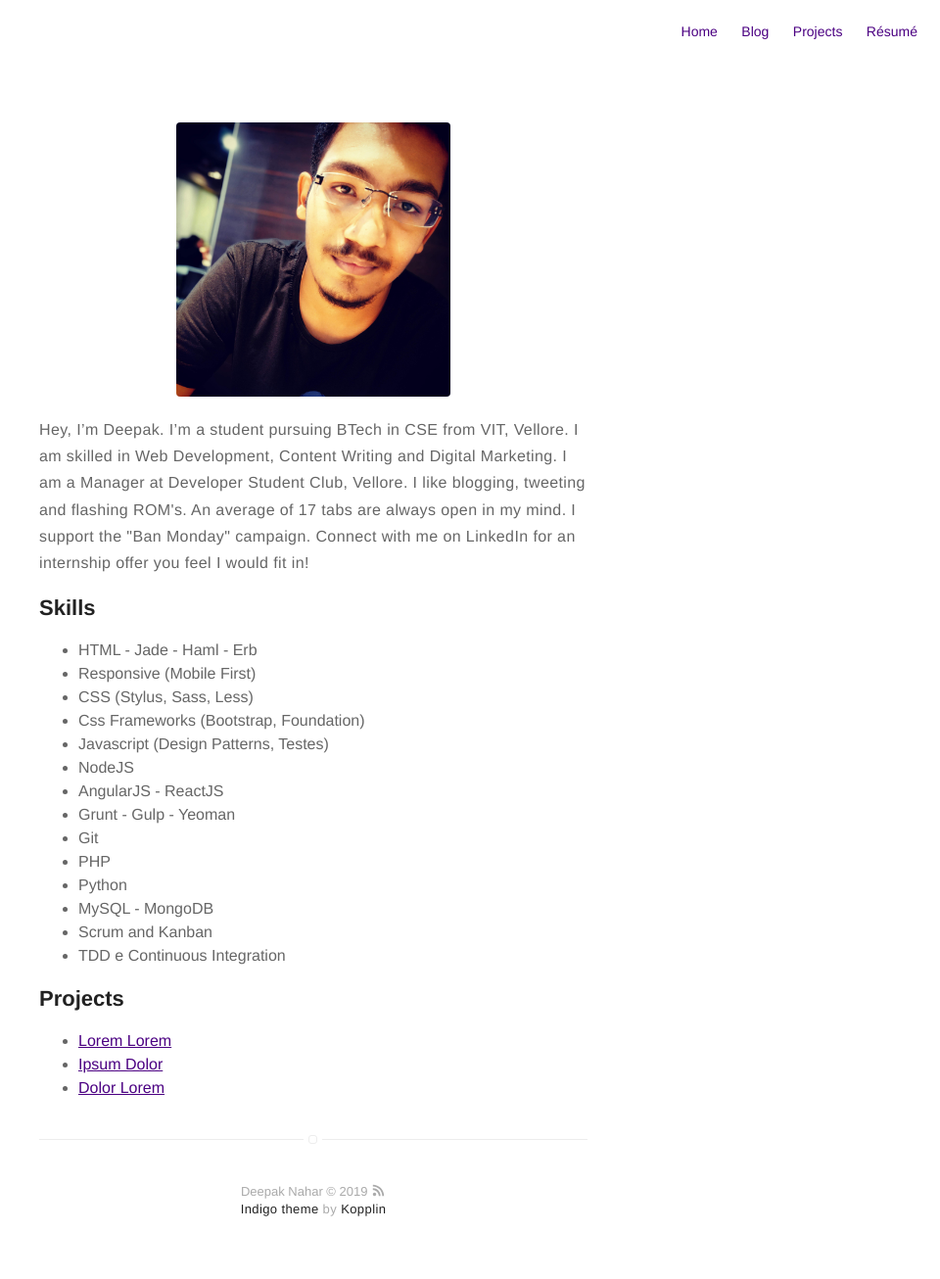
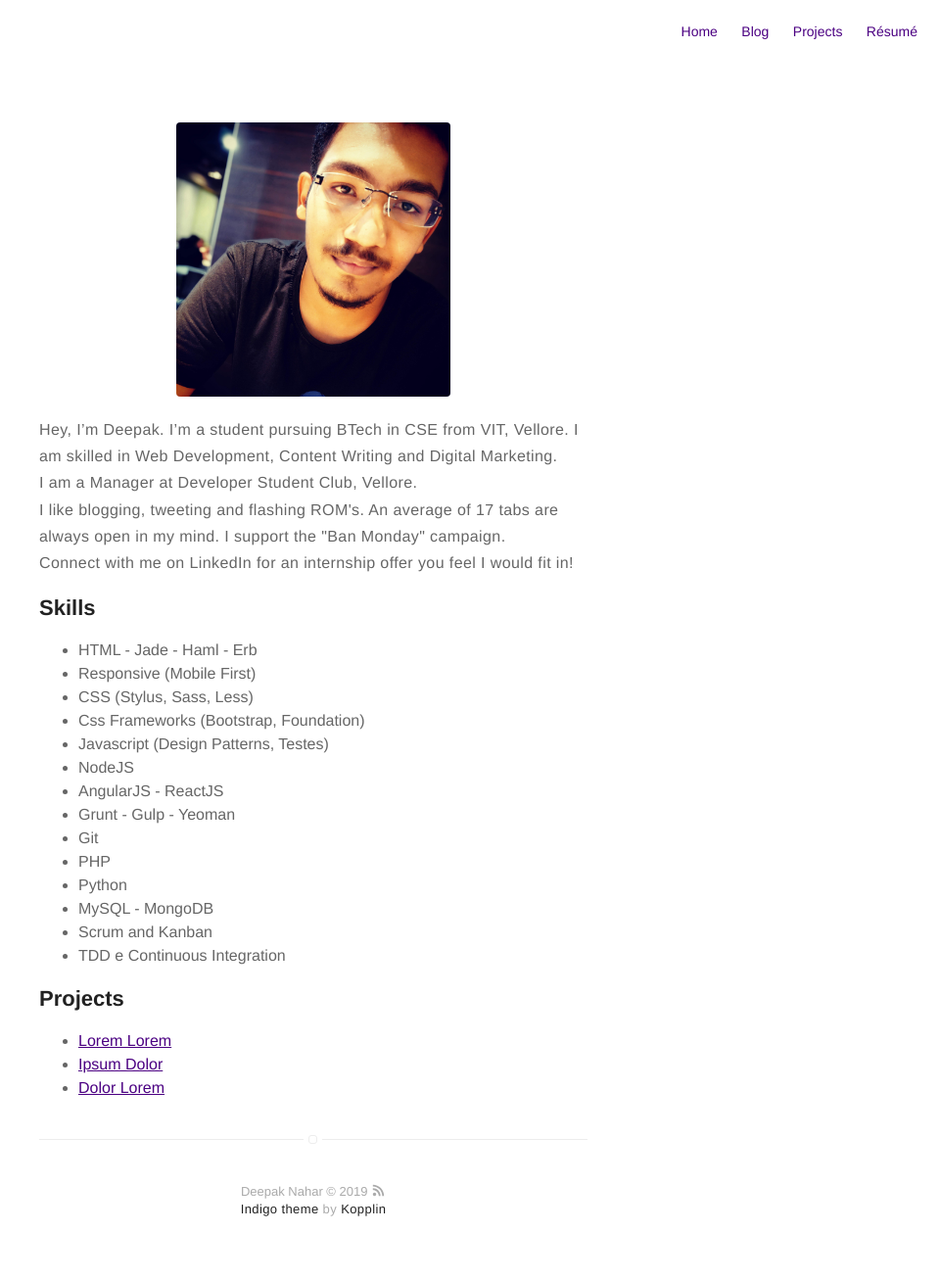
Before and after one commit to dn07/dn07.github.io, a Jekyll site: the page built from about.md, in a window 1280 px wide. Shown: the whole page at 98% size, without its empty margins (320-1280 px from the left). Built offline with Jekyll 4.4.1, drawn with Linux system fonts in a browser that asks for light colours.

```diff
--- a/about.md
+++ b/about.md
@@ -6,11 +6,11 @@ layout: page
 
 <p>Hey, I’m Deepak. I’m a student pursuing BTech in CSE from VIT, Vellore. I am skilled in Web Development, Content Writing and Digital Marketing.
 
-I am a Manager at Developer Student Club, Vellore.
+<br>I am a Manager at Developer Student Club, Vellore.
 
-I like blogging, tweeting and flashing ROM's. An average of 17 tabs are always open in my mind. I support the "Ban Monday" campaign.
+<br>I like blogging, tweeting and flashing ROM's. An average of 17 tabs are always open in my mind. I support the "Ban Monday" campaign.
 
-Connect with me on LinkedIn for an internship offer you feel I would fit in!</p>
+<br>Connect with me on LinkedIn for an internship offer you feel I would fit in!</p>
 
 <h2>Skills</h2>
 
```
